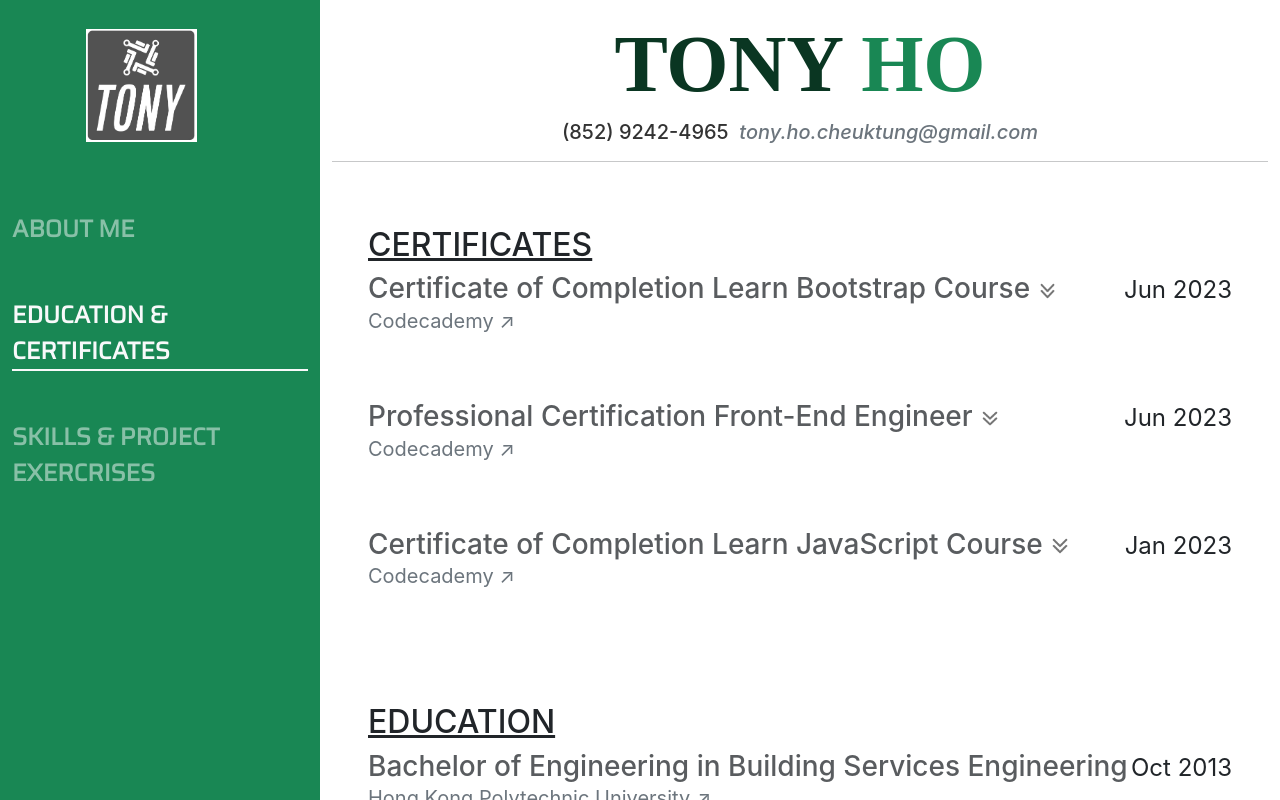
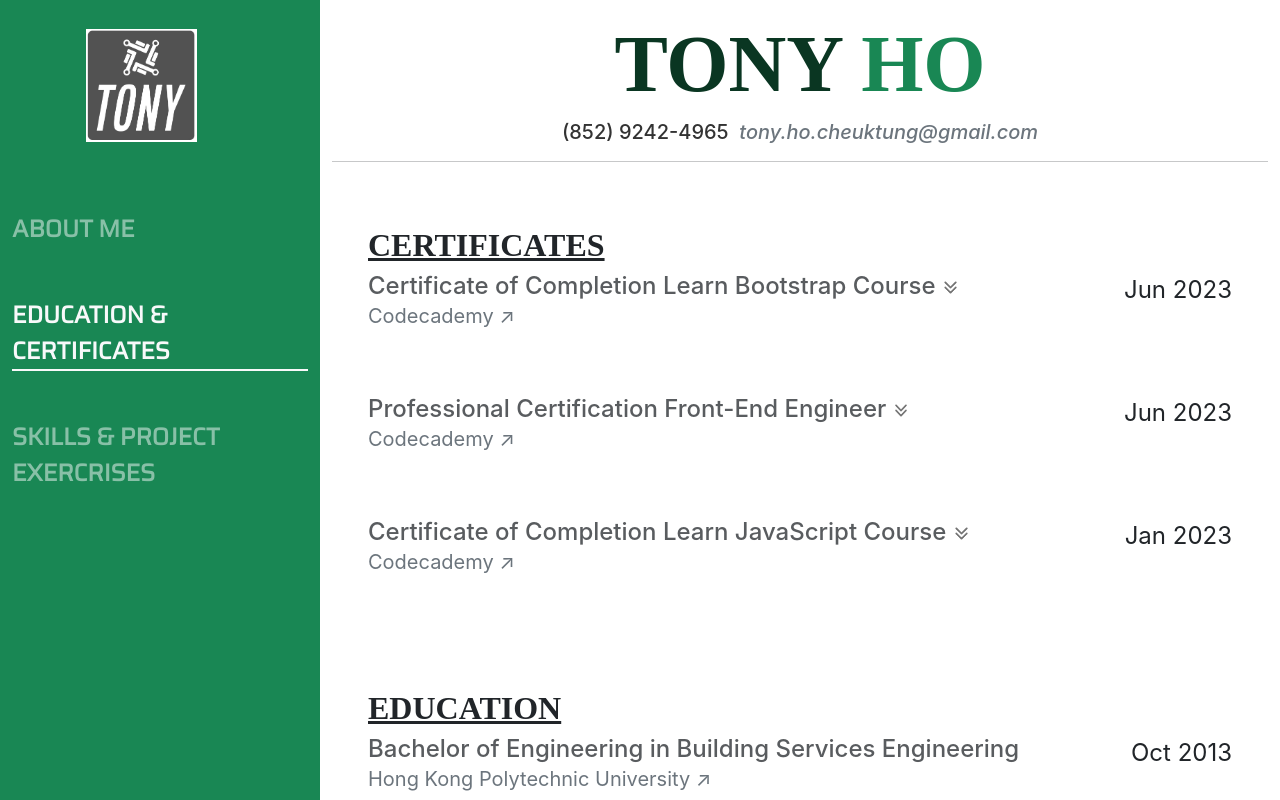
Before and after one commit to Tony-Tyrant/My-Portfolio, a React (Create React App) app: page /home in a window 1280 px wide. Both pictures are taken after a click on the item "EDUCATION & CERTIFICATES". Shown: the top 800 px of the page. Built offline with nearby package versions, Linux system fonts and the light colour scheme; a web font is replaced by a local one.

Commit message:
update itSkills styles

```diff
--- a/src/App.css
+++ b/src/App.css
@@ -2,7 +2,7 @@ html, body, #root {
   height: 100%
 }
 
-h1 {
+h1, h2 {
   font-family: Saira Extra Condensed;
 }
 
@@ -44,7 +44,7 @@ b{
   margin-bottom: 50px;
   }
 
-#itskills img {
+#itskills #pics img {
   height: 100px;
 }
 
@@ -53,7 +53,7 @@ b{
   to {height: 120px;}
 }
 
-#itskills img:hover {
+#itskills #pics img:hover {
   animation-name: enlarge;
   animation-duration: 0.5s;
   animation-fill-mode: forwards;
--- a/src/componenets/AboutMe.js
+++ b/src/componenets/AboutMe.js
@@ -3,7 +3,7 @@ import React from 'react';
 export default function AboutMe() {
     return (
         <section id="aboutme">
-            <div className='mt-md-5 mx-md-5'>
+            <div className='mt-5 mx-md-5'>
                 <p className='lead'>
                     I graduated with a Bachelor of Building Services Engineering.
                     During almost 10 years of life being a BS engineer,
--- a/src/componenets/Education.js
+++ b/src/componenets/Education.js
@@ -19,19 +19,19 @@ export default function Education() {
 
     return (
         <section id='Education'>
-            <h2 className="mt-5 text-uppercase text-decoration-underline">certificates</h2>
+            <h2 className="mt-5 text-uppercase text-decoration-underline fw-bold">certificates</h2>
             <div className="d-flex flex-column flex-md-row justify-content-between mb-5">
 
 
                 <div className="flex-grow-1">
-                    <h3 className="mb-0 text-body-secondary" id="bootstrap" onClick={clickHandle}>
+                    <h4 className="mb-0 text-body-secondary" id="bootstrap" onClick={clickHandle}>
                         Certificate of Completion Learn Bootstrap Course&nbsp;
                         <img
                             style={selected === 'bootstrap' ? {height:"0.7em", rotate: "180deg"} : {height:"0.7em"}}
                             src="resources/dropdown.png"
                             alt="dropdown"
                             onClick={clickHandle}/>
-                    </h3>
+                    </h4>
 
                     <div className="mb-3 fs-5 ">
                         <a
@@ -55,14 +55,14 @@ export default function Education() {
 
             <div className="d-flex flex-column flex-md-row justify-content-between mb-5">
                 <div className="flex-grow-1">
-                    <h3 className="mb-0 text-body-secondary" id="frontend" onClick={clickHandle}>
+                    <h4 className="mb-0 text-body-secondary" id="frontend" onClick={clickHandle}>
                         Professional Certification Front-End Engineer&nbsp;
                         <img
                             style={selected === 'frontend' ? {height:"0.7em", rotate: "180deg"} : {height:"0.7em"}}
                             src="resources/dropdown.png"
                             alt="dropdown"
                             onClick={clickHandle}/>
-                    </h3>
+                    </h4>
                     <div className="fs-5 mb-3">
                         <a
                             href="http://www.codecademy.com/"
@@ -85,14 +85,14 @@ export default function Education() {
 
             <div className="d-flex flex-column flex-md-row justify-content-between mb-5">
                 <div className="flex-grow-1">
-                    <h3 className="mb-0 text-body-secondary" id="javascript" onClick={clickHandle}>
+                    <h4 className="mb-0 text-body-secondary" id="javascript" onClick={clickHandle}>
                         Certificate of Completion Learn JavaScript Course&nbsp;
                         <img
                             style={selected === 'javascript' ? {height:"0.7em", rotate: "180deg"} : {height:"0.7em"}}
                             src="resources/dropdown.png"
                             alt="dropdown"
                             onClick={clickHandle}/>
-                    </h3>
+                    </h4>
                     <div className="mb-3 fs-5">
                         <a
                             href="http://www.codecademy.com/"
@@ -113,12 +113,12 @@ export default function Education() {
                 <div class="flex-shrink-0"><span class="fs-4">Jan 2023</span></div>
             </div>
 
-            <h2 className="mt-5 pt-5 text-uppercase text-decoration-underline">education</h2>
+            <h2 className="mt-5 pt-5 text-uppercase text-decoration-underline fw-bold">education</h2>
             <div className="d-flex flex-column flex-md-row justify-content-between mb-5">
                 <div className="flex-grow-1">
-                    <h3 className="mb-0 text-body-secondary" id="university">
+                    <h4 className="mb-0 text-body-secondary" id="university">
                         Bachelor of Engineering in Building Services Engineering
-                    </h3>
+                    </h4>
                     <div className="mb-3 fs-5">
                         <a
                             href="http://www.polyu.edu.hk/"
--- a/src/componenets/ITskills.js
+++ b/src/componenets/ITskills.js
@@ -3,7 +3,7 @@ import React from "react"
 export default function ITSkills() {
     return (
         <section id="itskills">
-            <h2 className="mt-5 mb-3 text-uppercase">programming languages & tools</h2>
+            <h2 className="mt-5 mb-3 text-uppercase text-decoration-underline fw-bold">programming languages & tools</h2>
             <div id="pics" className="d-flex flex-between align-items-center flex-lg-nowrap flex-wrap align-content-around">
                 <img className="p-1" src="resources/HTML5_logo_and_wordmark.svg.png" alt="HTML logo" />
                 <img className="p-1" src="resources/javascript-logo.png" alt="JavaScript logo" />
@@ -14,17 +14,22 @@ export default function ITSkills() {
                 <img className="p-1" src="resources/ba8u9otcvrpidtbd94kvclvgb2.png" alt="git logo" />
             </div>
 
-            <h2 className="mt-5 mb-3 pt-5 text-uppercase">project excerises</h2>
+            <h2 className="mt-5 pt-5 mb-3 text-uppercase text-decoration-underline fw-bold">project excerises</h2>
             <div className="lead pb-4" id="appointmentmaker">
-                <h3>
+                <h4>
                     <a
                         href="https://clever-mermaid-4b7839.netlify.app"
                         target="_blank"
                         rel="noopener noreferrer"
+                        className="text-decoration-none text-body-secondary"
                         title="Contact List and Appointment Maker">
-                        Contact List and Appointment Maker
+                        Contact List and Appointment Maker&nbsp;
                     </a>
-                </h3>
+                    <img
+                            src="resources/link_symbol.png"
+                            alt="link"
+                            style={{height: "0.7em"}}/>
+                </h4>
                 <p>
                     <ul>
                         <li>A single-page-appication
@@ -35,15 +40,20 @@ export default function ITSkills() {
                 </p>
             </div>
             <div className="lead pb-4" id="articlemaker">
-                <h3>
+                <h4>
                     <a
                         href="https://gleeful-cajeta-975eb7.netlify.app/"
                         target="_blank"
                         rel="noopener noreferrer"
+                        className="text-decoration-none text-body-secondary"
                         title="Article Library">
-                        Article Library
+                        Article Library&nbsp;
                     </a>
-                </h3>
+                    <img
+                            src="resources/link_symbol.png"
+                            alt="link"
+                            style={{height: "0.7em"}}/>
+                </h4>
                 <p>
                     <ul>
                         <li>A single-page-application
@@ -56,15 +66,20 @@ export default function ITSkills() {
 
             </div>
             <div className="lead pb-4" id="Quizcard">
-                <h3>
+                <h4>
                     <a
                         href="https://fabulous-capybara-5f61d7.netlify.app/"
                         target="_blank"
                         rel="noopener noreferrer"
+                        className="text-decoration-none text-body-secondary"
                         title="Quiz Revision Cards Creator">
-                        Quiz Revision Cards Creator
+                        Quiz Revision Cards Creator&nbsp;
                     </a>
-                </h3>
+                    <img
+                            src="resources/link_symbol.png"
+                            alt="link"
+                            style={{height: "0.7em"}}/>
+                </h4>
                 <p>
                     <ul>
                         <li>A single-page-application
```
Also changed, not shown: public/resources/link_symbol.png (added).
